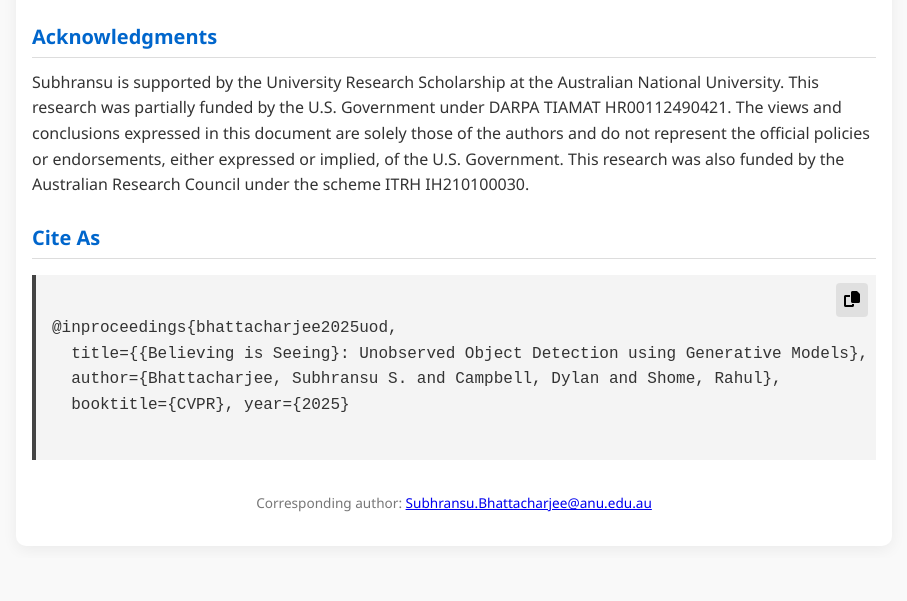
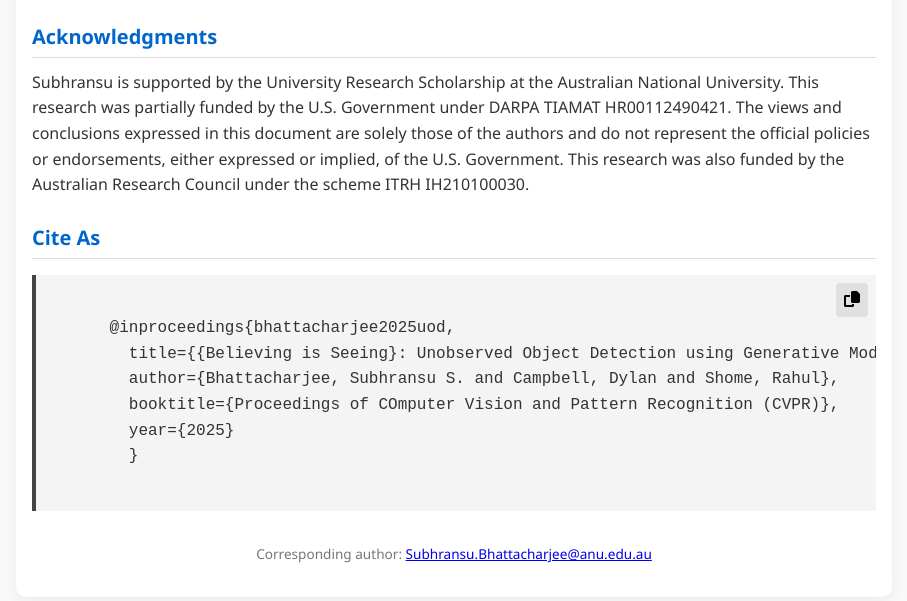
Before and after one commit to 1ssb/UOD, a plain HTML site: page index.html in a window 1280 px wide. Shown: the part 4976-5577 px from the top of the page, without its empty margins (186-1093 px from the left). Before the commit the page ends 5534 px from the top, so only its background shows below. Drawn offline with nearby package versions, Linux system fonts and the light colour scheme.

Commit message:
Update index.html

```diff
--- a/index.html
+++ b/index.html
@@ -195,10 +195,12 @@
     <div class="code-block-container">
       <button id="copy-btn" class="copy-button" title="Copy citation"><i class="fas fa-copy"></i></button>
       <div class="code-block">
-@inproceedings{bhattacharjee2025uod,
-  title={{Believing is Seeing}: Unobserved Object Detection using Generative Models},
-  author={Bhattacharjee, Subhransu S. and Campbell, Dylan and Shome, Rahul},
-  booktitle={CVPR}, year={2025}
+      @inproceedings{bhattacharjee2025uod,
+        title={{Believing is Seeing}: Unobserved Object Detection using Generative Models},
+        author={Bhattacharjee, Subhransu S. and Campbell, Dylan and Shome, Rahul},
+        booktitle={Proceedings of COmputer Vision and Pattern Recognition (CVPR)},
+        year={2025}
+        }
       </div>
     </div>
     <footer>
```
